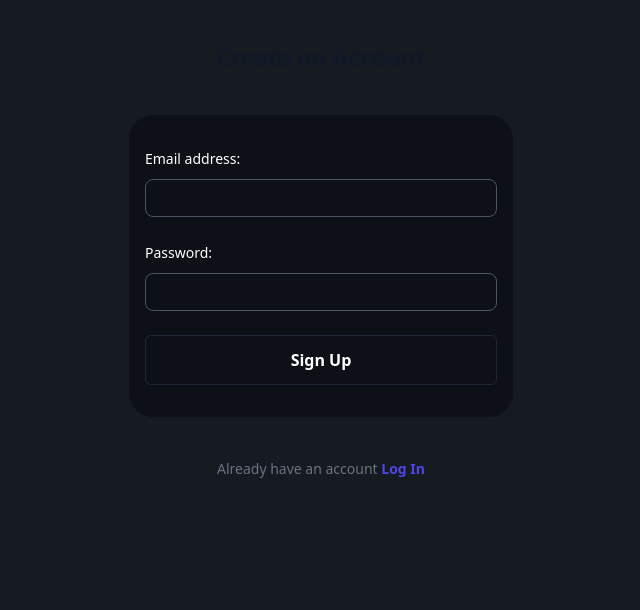
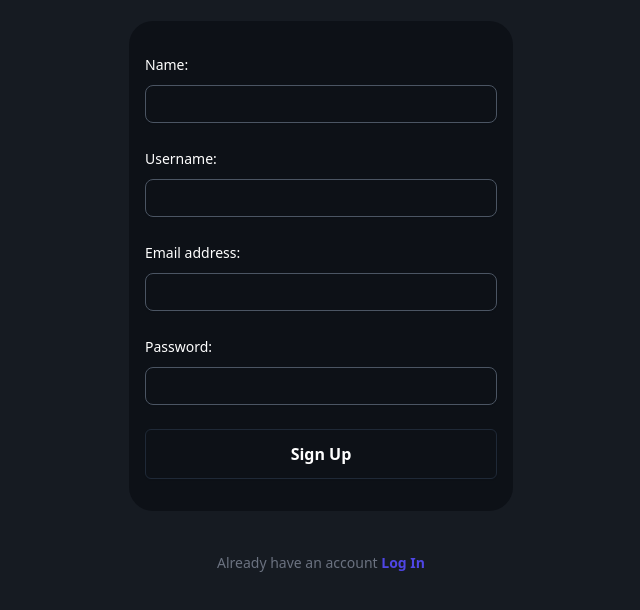
Before and after one commit to Nicholas-Abell/find_player_2, a Next.js app: page /sign-up in a window 1280 px wide. Shown: the part 160-770 px from the top of the page, without its empty margins (319-959 px from the left). Built offline with nearby package versions, Linux system fonts and the light colour scheme.

Commit message:
signup form

```diff
--- a/components/forms/SignUpForm.tsx
+++ b/components/forms/SignUpForm.tsx
@@ -1,14 +1,46 @@
+import { CreateUser } from "@/lib/actions/user.actions";
 import React from "react";
 
 type SignUpFormProps = {};
 
-const SignUpForm: React.FC<SignUpFormProps> = () => {
+const SignUpForm: React.FC<SignUpFormProps> = async () => {
   return (
     <form
       className="space-y-6 bg-[#0d1117] rounded-3xl text-white px-4 py-8"
-      action="#"
+      action={CreateUser}
       method="POST"
     >
+      <div>
+        <label htmlFor="name" className="block text-sm font-medium leading-6">
+          Name:
+        </label>
+        <div className="mt-2">
+          <input
+            id="name"
+            name="name"
+            type="text"
+            required
+            className="block bg-[#0d1117] border border-gray-600 rounded-lg w-full rounded-m py-1.5 shadow-sm placeholder:text-gray-400 focus:ring-2 focus:ring-inset sm:text-sm sm:leading-6 px-4"
+          />
+        </div>
+      </div>
+      <div>
+        <label
+          htmlFor="username"
+          className="block text-sm font-medium leading-6"
+        >
+          Username:
+        </label>
+        <div className="mt-2">
+          <input
+            id="username"
+            name="username"
+            type="text"
+            required
+            className="block bg-[#0d1117] border border-gray-600 rounded-lg w-full rounded-m py-1.5 shadow-sm placeholder:text-gray-400 focus:ring-2 focus:ring-inset sm:text-sm sm:leading-6 px-4"
+          />
+        </div>
+      </div>
       <div>
         <label htmlFor="email" className="block text-sm font-medium leading-6">
           Email address:
--- a/lib/actions/user.actions.ts
+++ b/lib/actions/user.actions.ts
@@ -1,12 +1,28 @@
 "use server";
+import { revalidatePath } from "next/cache";
 import prisma from "../prisma/prisma";
+import { redirect } from "next/navigation";
 
 type User = { username: string; name: string; password: string; email: string };
 
-export async function CreateUser({ name, username, email, password }: User) {
+export async function CreateUser(
+  // { name, username, email, password }: User
+  formData: FormData
+) {
+  const username = formData.get("username");
+  const name = formData.get("name");
+  const email = formData.get("email");
+  const password = formData.get("password");
+
   const user = await prisma.user.create({
-    data: { username, name, email, password },
+    data: {
+      username: username as string,
+      name: name as string,
+      email: email as string,
+      password: password as string,
+    },
   });
+  redirect("/sign-in");
 }
 
 export async function fetchUserByEmail(email: string) {
```
